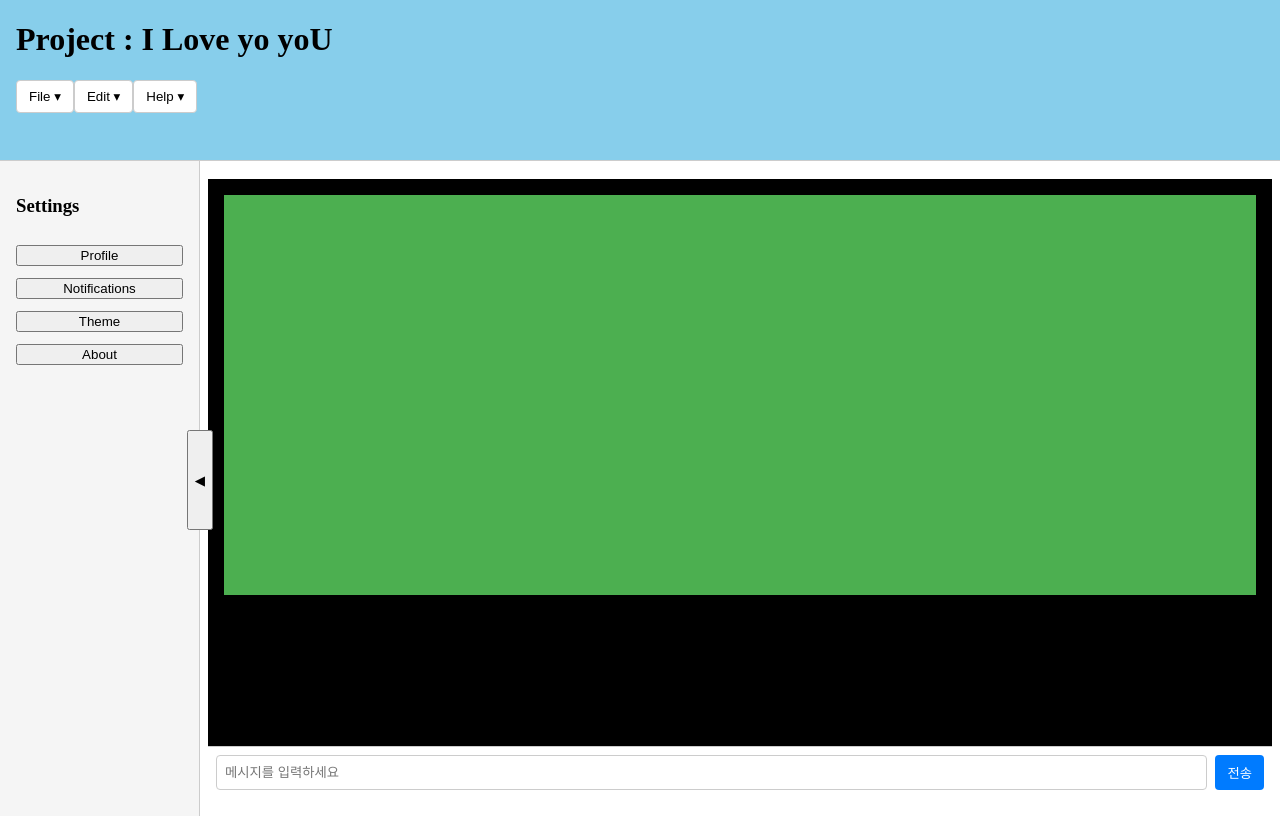
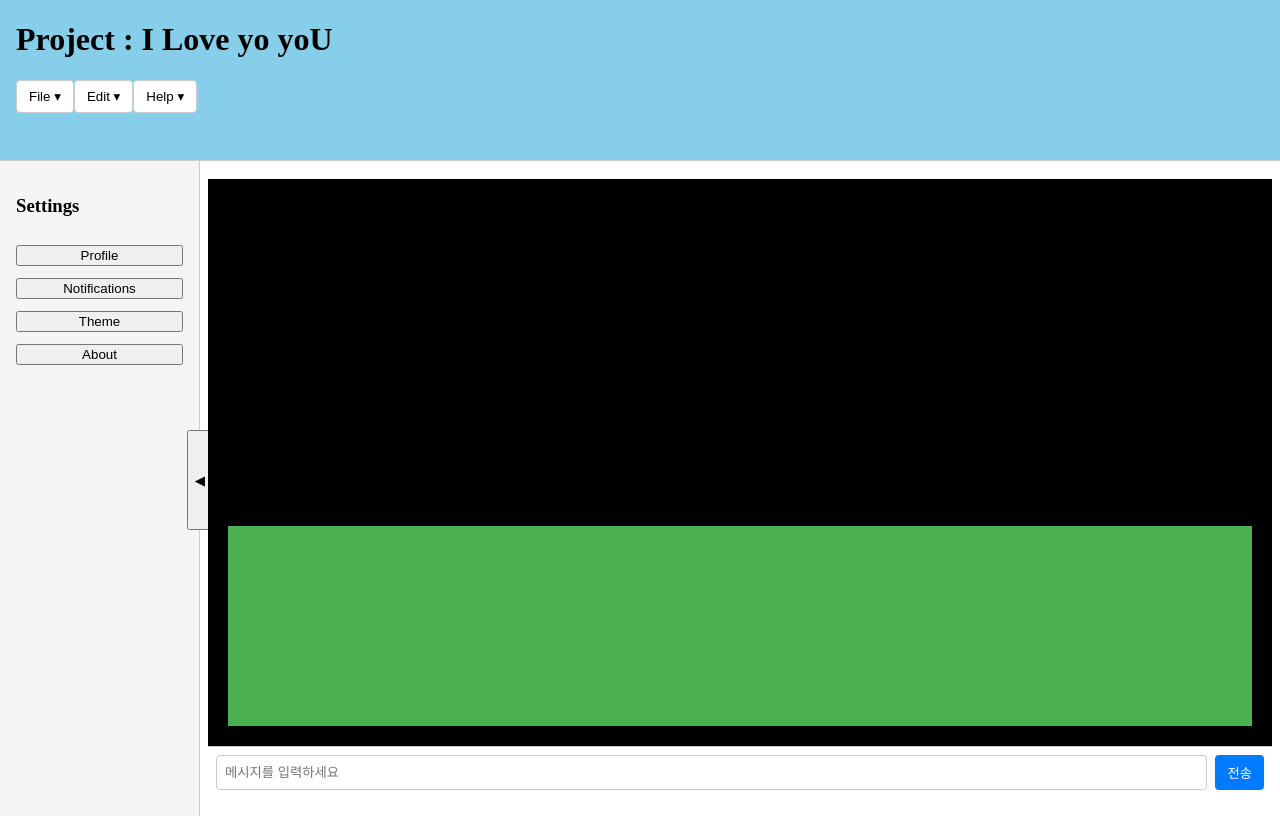
Before and after one commit to andoricano/JsonGenerator, a React (Vite) app: page / in a window 1280 px wide. Built offline with nearby package versions, Linux system fonts and the light colour scheme.

Commit message:
[fix] text box를 하단으로 옮김.

```diff
--- a/src/App.tsx
+++ b/src/App.tsx
@@ -58,7 +58,7 @@ export default function App() {
                         <LanguageSwitcher lang={lang} onChange={handleLangChange} />
                     </div>
 
-                    <SceneCanvas messages={messages} style={{ flex: 1 }} />
+                    <SceneCanvas messages={messages} />
 
                     <FooterInput onSend={handleSend} />
                 </div>
--- a/src/components/SceneCanvas.tsx
+++ b/src/components/SceneCanvas.tsx
@@ -1,20 +1,21 @@
 import TextBox, { Message } from './TextBox';
-import React, { useState } from 'react';
 interface SceneCanvasProps {
     messages: Message[];
-    style?: React.CSSProperties;
 }
-export default function SceneCanvas({ messages, style }: SceneCanvasProps) {
+export default function SceneCanvas({ messages }: SceneCanvasProps) {
     const latestMessage = messages.length > 0 ? [messages[messages.length - 1]] : [];
 
     return (
         <div
             style={{
+                position: 'relative',
+                display: 'flex',
                 flexDirection: 'column',
                 padding: '16px',
                 backgroundColor: 'black',
+                height: '100vh',
                 marginTop: '100px',
-                ...style,
+                boxSizing: 'border-box',
             }}
         >
             <TextBox messages={latestMessage} />
--- a/src/components/TextBox.tsx
+++ b/src/components/TextBox.tsx
@@ -31,12 +31,12 @@ export default function TextBox({ messages }: Props) {
 
 export const styles: { [key: string]: React.CSSProperties } = {
   container: {
-    display: 'flex',
-    justifyContent: 'flex-end',
+    position: 'absolute',
     backgroundColor: '#4caf50',
-    flexDirection: 'column',
-    width: '100%',
-    height: '400px',
+    left: 20,
+    right: 20,
+    bottom: 20,
+    height: '200px',
     boxSizing: 'border-box',
   },
   bubble: {
```
